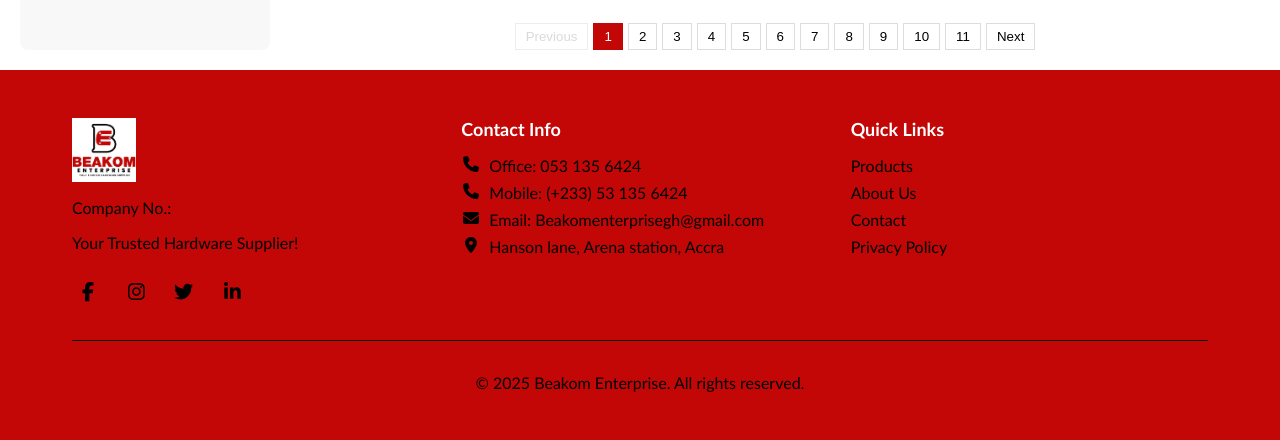
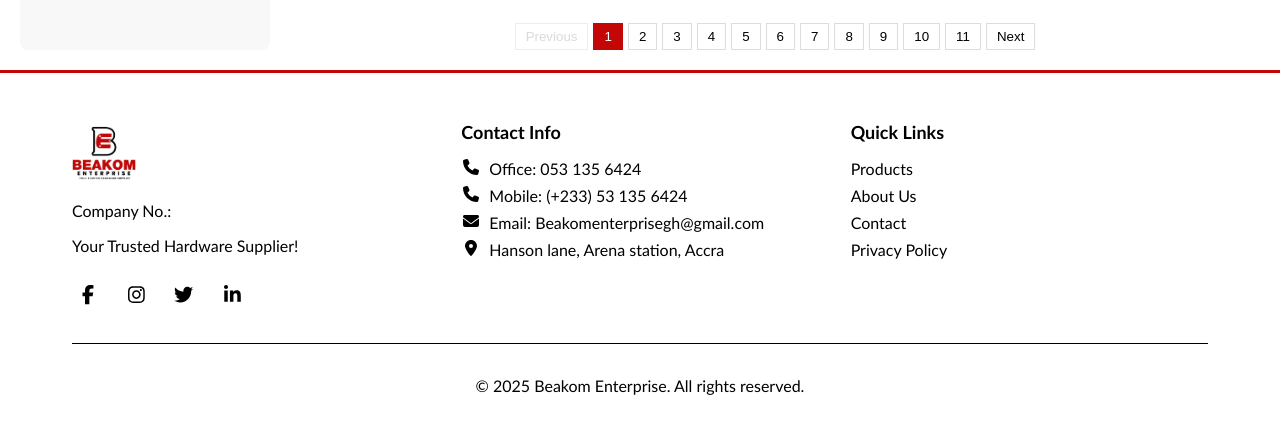
Before and after one commit to FlexSaaS/flexsaas-tradesman, a React (Vite) app in the folder frontend/: page /products in a window 1280 px wide. Shown: the part 1179-1619 px from the top of the page. Built offline with nearby package versions, Linux system fonts and the light colour scheme.

Commit message:
standardise footer

```diff
--- a/frontend/src/pages/Footer.tsx
+++ b/frontend/src/pages/Footer.tsx
@@ -107,8 +107,9 @@
 
 // Styled Components
 const FooterContainer = styled.footer`
-  background-color: ${client.primaryColor};
-  color: white;
+  background-color: white;
+  border-top: 3px solid ${client.primaryColor};
+  color: black;
   padding: 3rem 0;
 `;
 
```
